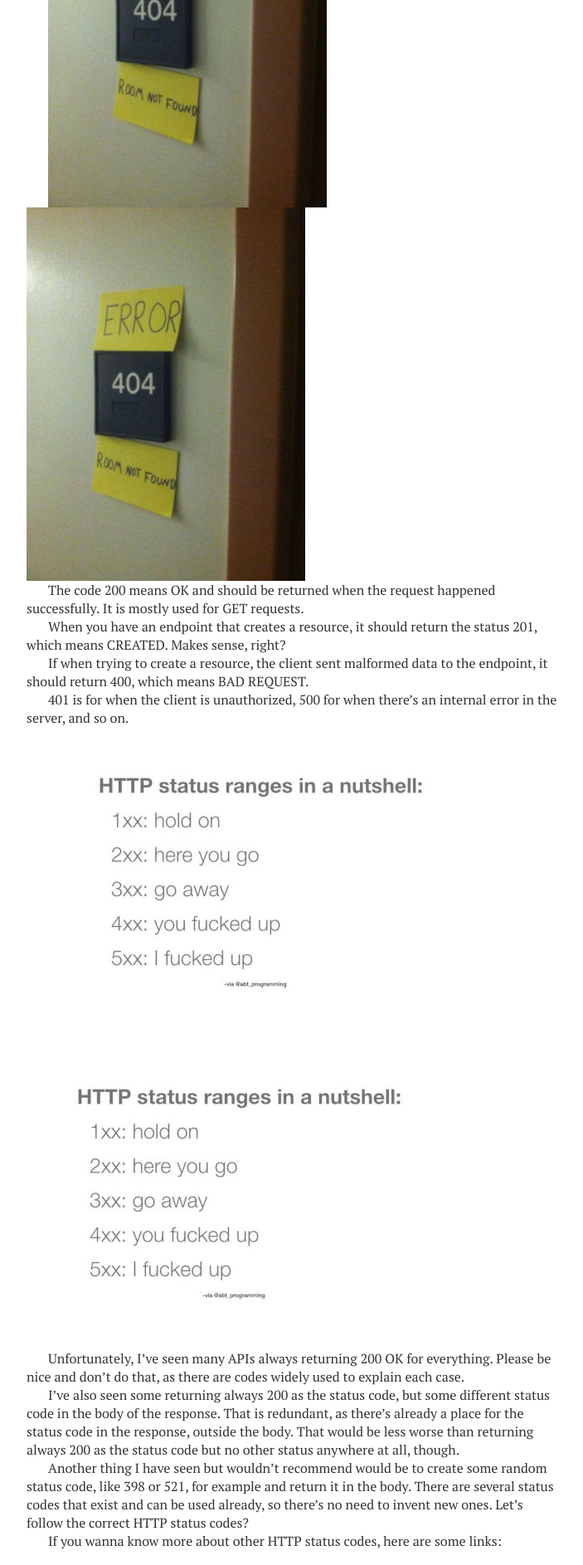
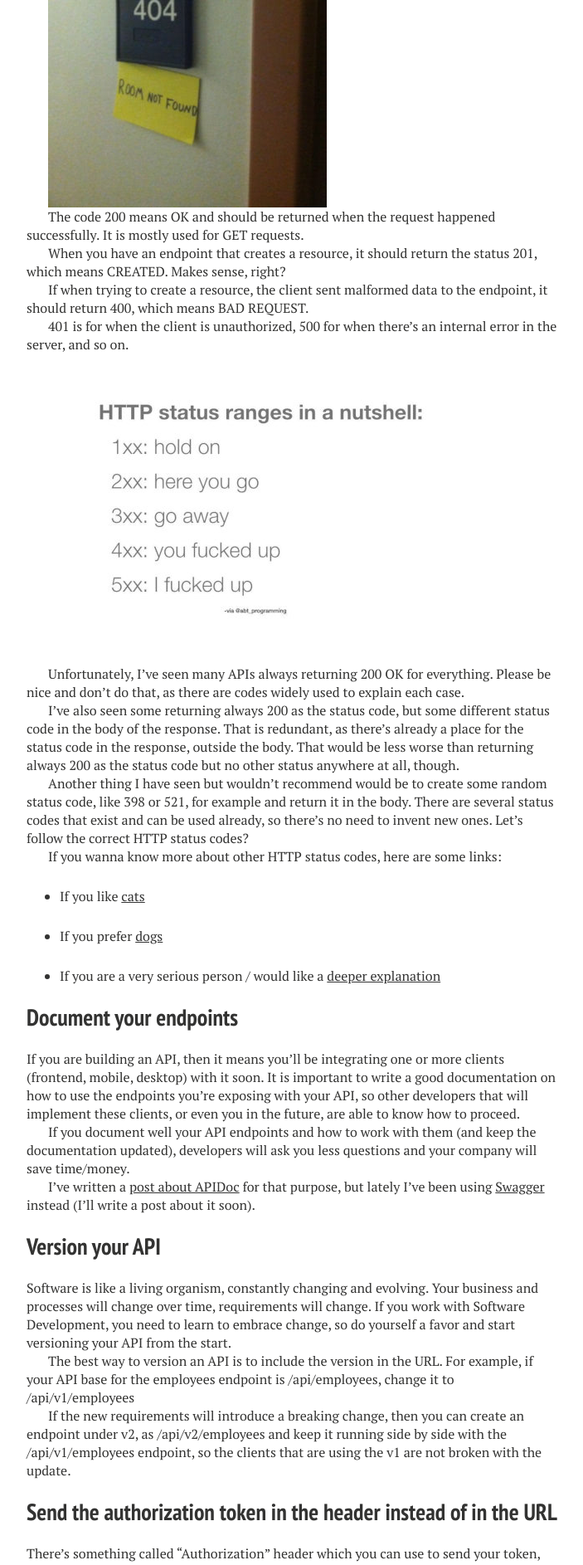
Before and after one commit to jonathas/jonathas.github.io, a Jekyll site: the page built from _posts/2019-01-27-rest-api-best-practices.md, in a window 1280 px wide. Shown: the part 3428-5314 px from the top of the page at 83% size, without its empty margins (288-991 px from the left). Built offline with Jekyll 4.4.1, drawn with Linux system fonts in a browser that asks for light colours; nearby versions of some CDN libraries; comment, search, counter and statistics services are not loaded.

Commit message:
Removed duplicated images from the last post

```diff
--- a/_posts/2019-01-27-rest-api-best-practices.md
+++ b/_posts/2019-01-27-rest-api-best-practices.md
@@ -93,7 +93,7 @@
 
 The HTTP protocol has a series of codes that can be used for specific cases. Many people know already (even some who don't work directly with IT), that 404 means NOT FOUND, so that's a valid HTTP code that should be returned by our API when a resource is not found.
 
-![404](/images/posts/404_room.jpg "404") ![404](/images/posts/404_room.jpg "404")
+![404](/images/posts/404_room.jpg "404")
 
 The code 200 means OK and should be returned when the request happened successfully. It is mostly used for GET requests.
 
@@ -103,7 +103,7 @@
 
 401 is for when the client is unauthorized, 500 for when there's an internal error in the server, and so on.
 
-![HTTP status](/images/posts/http_status.jpg "HTTP status") ![HTTP status](/images/posts/http_status.jpg "HTTP status")
+![HTTP status](/images/posts/http_status.jpg "HTTP status")
 
 Unfortunately, I've seen many APIs always returning 200 OK for everything. Please be nice and don't do that, as there are codes widely used to explain each case.
 
@@ -156,7 +156,7 @@
 
 You can easily check the size of the response on [Postman](https://www.getpostman.com/).
 
-![Response size](/images/posts/postman_response_size.png "Response size") ![Response size](/images/posts/postman_response_size.png "Response size")
+![Response size](/images/posts/postman_response_size.png "Response size")
 
 ## Use SSL, but don't configure that directly in your API
 
```
Also changed, not shown: other parts of _posts/2019-01-27-rest-api-best-practices.md (+1 -1 lines).
